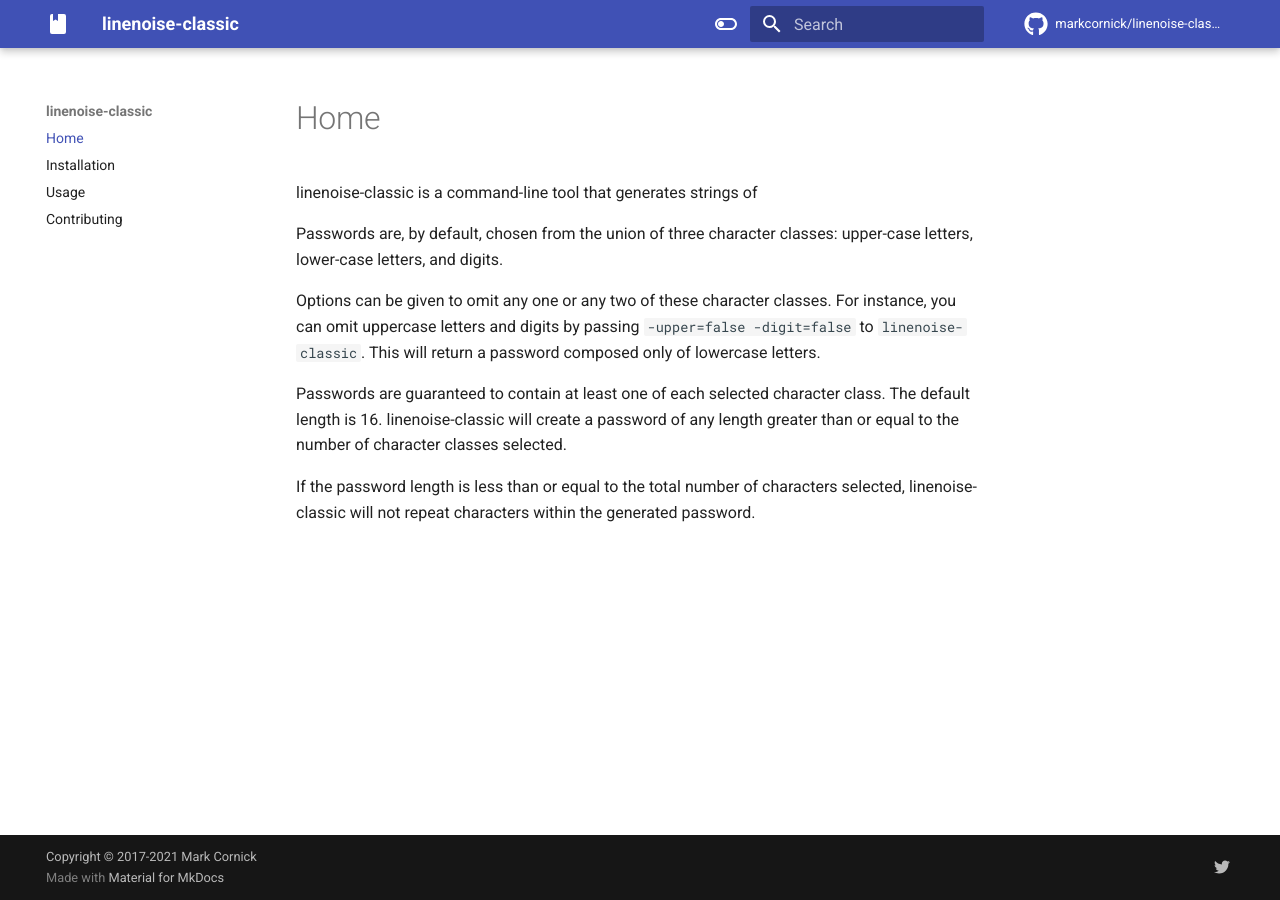
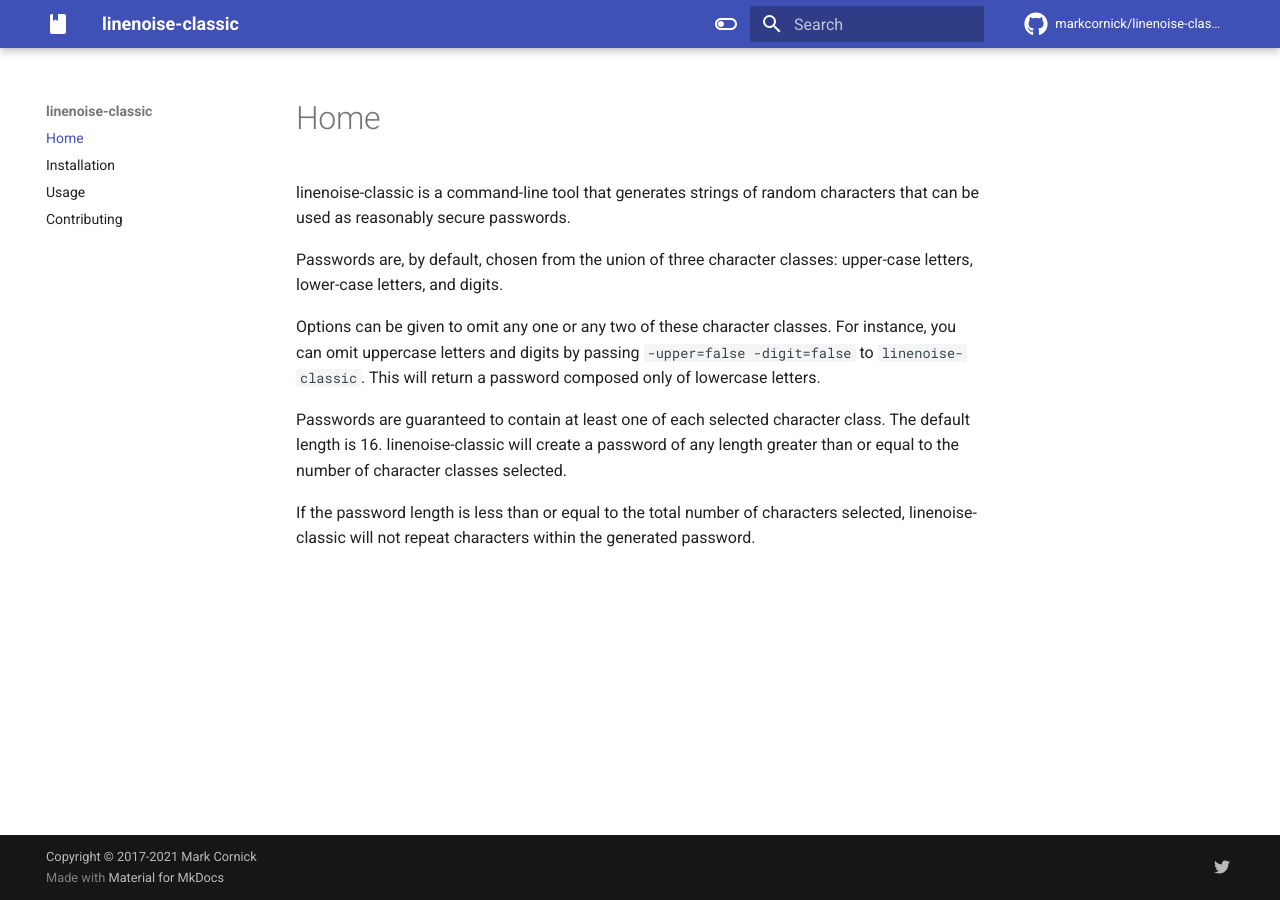
Before and after one commit to markcornick/linenoise-classic, an MkDocs documentation site: the page built from docs/index.md, in a window 1280 px wide. Built offline with MkDocs 1.6.1 and Material for MkDocs 9.7.7, drawn with Linux system fonts in a browser that asks for light colours; comment, search, counter and statistics services are not loaded.

Commit message:
docs: restore missing line in index.md
Signed-off-by: Mark Cornick <mark@markcornick.com>

```diff
--- a/docs/index.md
+++ b/docs/index.md
@@ -1,4 +1,5 @@
 linenoise-classic is a command-line tool that generates strings of
+random characters that can be used as reasonably secure passwords.
 
 Passwords are, by default, chosen from the union of three character
 classes: upper-case letters, lower-case letters, and digits.
```
